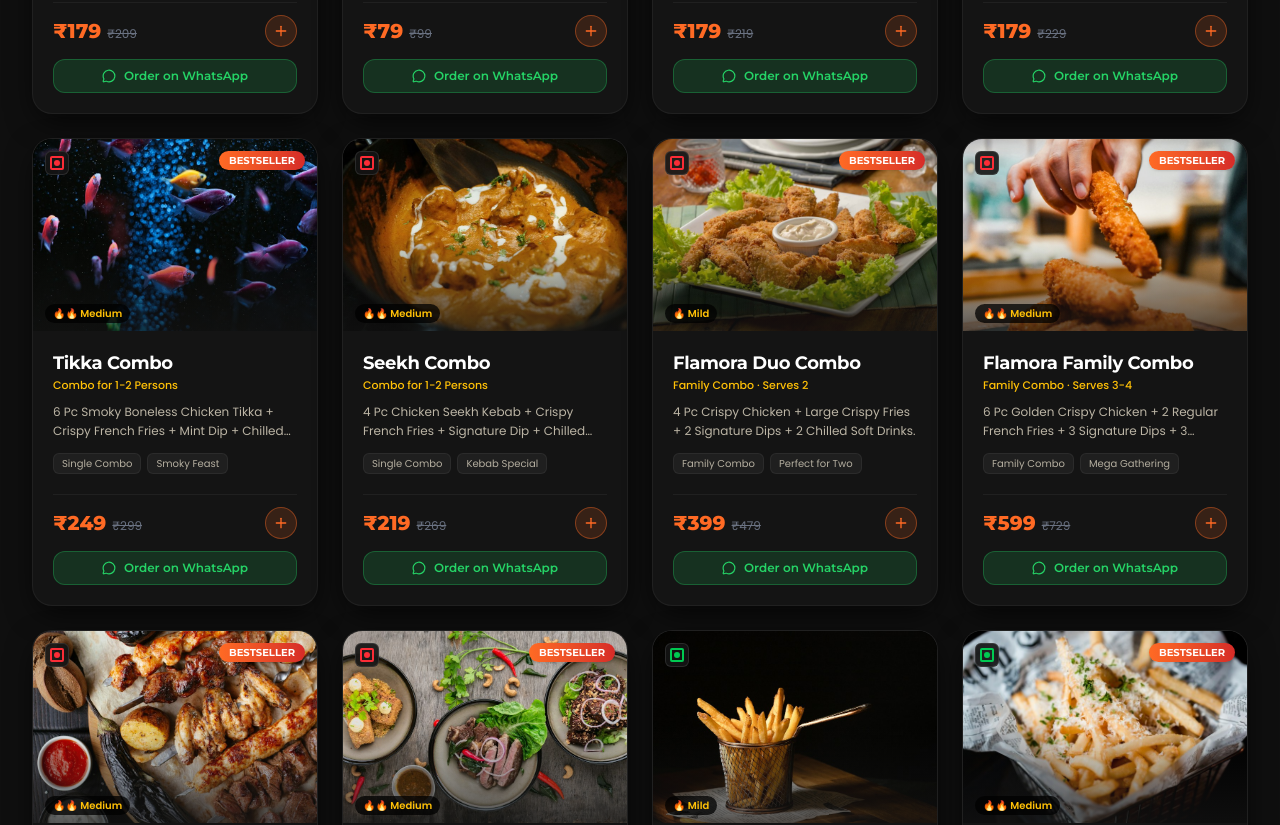
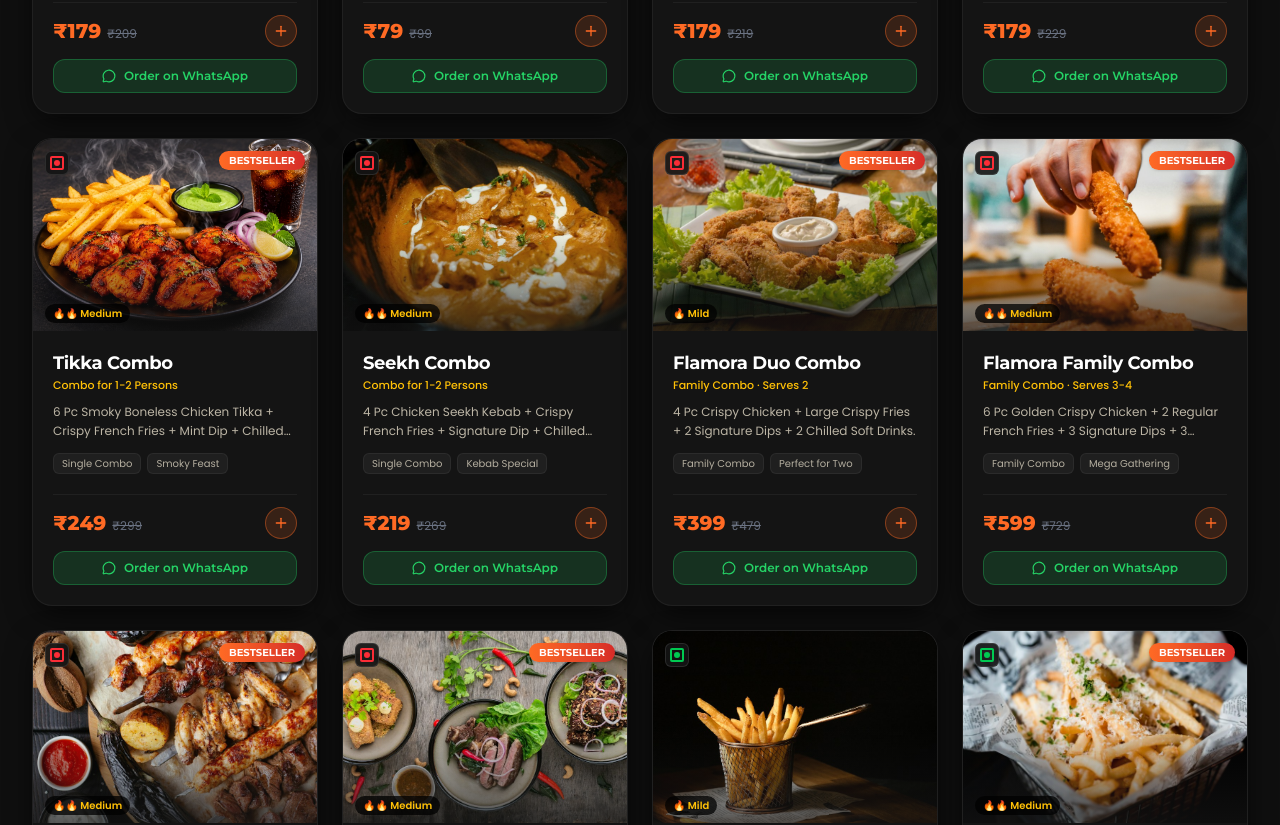
Before and after one commit to rt-bt/flamora, a Next.js app: page /menu in a window 1280 px wide. Shown: the part 1660-2485 px from the top of the page. Built offline with nearby package versions, Linux system fonts and the light colour scheme.

Commit message:
chore: update Tikka Combo with authentic chicken tikka, fries & mint dip platter photo

```diff
--- a/src/data/menuData.ts
+++ b/src/data/menuData.ts
@@ -211,7 +211,7 @@ export const menuItems: MenuItem[] = [
     spiceLevel: 2,
     description: "6 Pc Smoky Boneless Chicken Tikka + Crispy French Fries + Mint Dip + Chilled Drink.",
     portion: "Combo for 1-2 Persons",
-    image: "/images/tikka-combo.jpg",
+    image: "/images/flamora-tikka-combo.jpg",
     tags: ["Single Combo", "Smoky Feast"],
   },
   {
@@ -492,7 +492,7 @@ export const comboDeals: ComboDeal[] = [
       "Tandoori Mint Dip",
       "1 Chilled Soft Drink",
     ],
-    image: "/images/tikka-combo.jpg",
+    image: "/images/flamora-tikka-combo.jpg",
     isVeg: false,
     serves: "1-2 Persons",
   },
```
Also changed, not shown: public/images/flamora-tikka-combo.jpg (added), public/images/tikka-combo.jpg.
